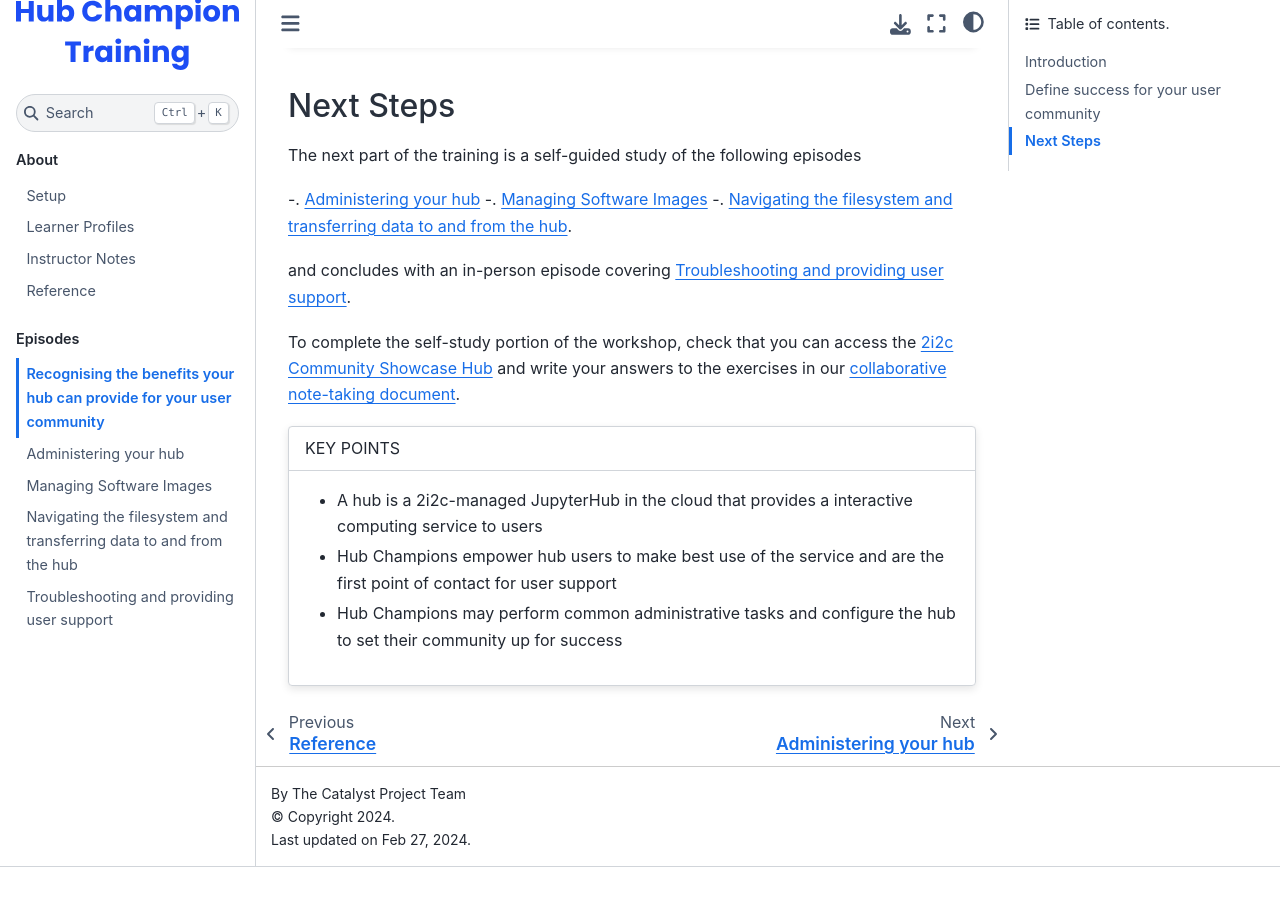
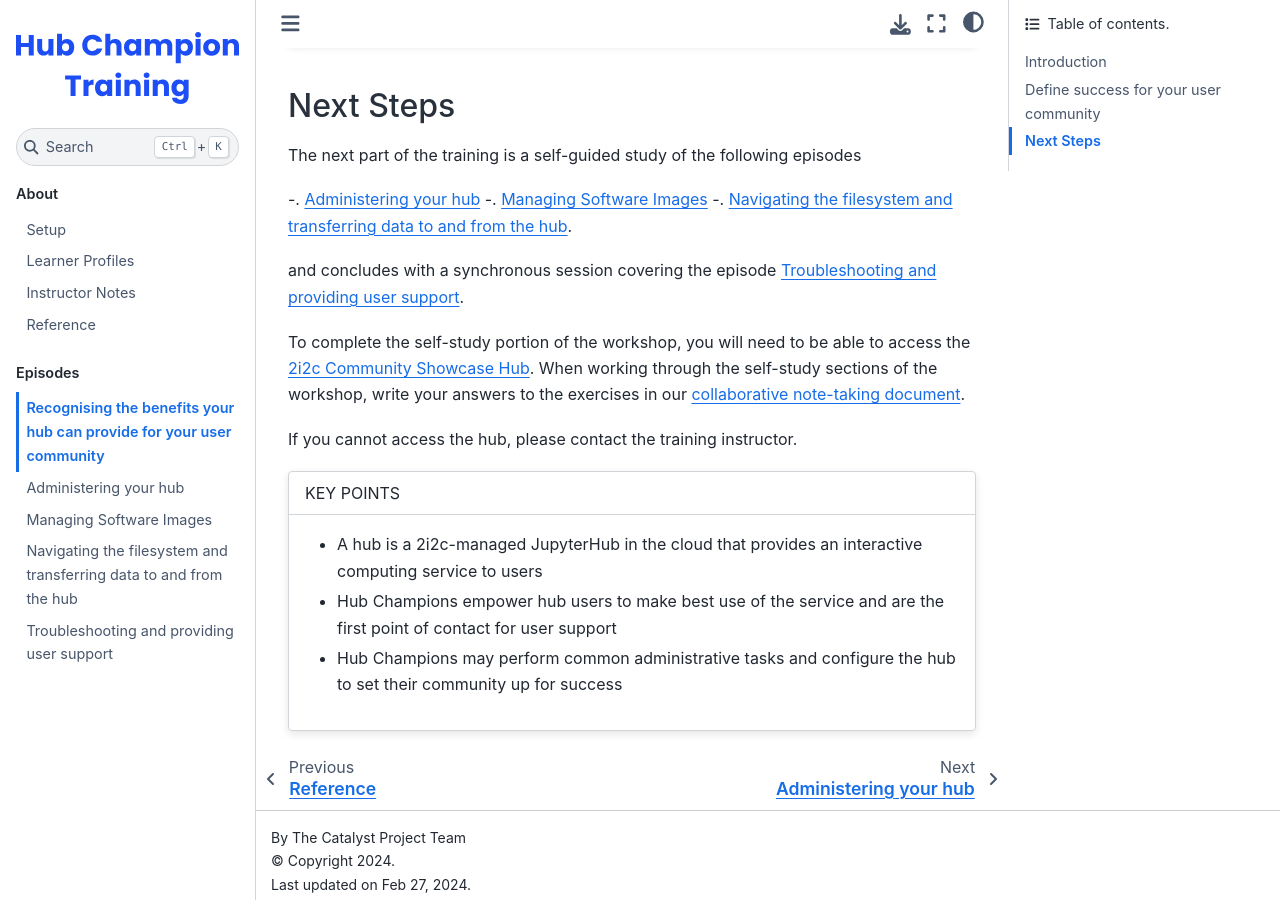
Before and after one commit to czi-catalystproject/hub-champion-training, a Jupyter Book: the page built from episodes/introduction.md, in a window 1280 px wide and 900 px high, scrolled down 6009 px. Built offline with Jupyter Book 1.0.4 settings and Sphinx 7.4.7 and the Sphinx Book theme 1.1.4, drawn with Linux system fonts in a browser that asks for light colours; nearby versions of some CDN libraries; before the commit the page ends 6876 px from its top, so only the background shows below that; some of the changed text lies outside the part shown.

Commit message:
Apply suggestions from code review
Co-authored-by: Toby Hodges <tbyhdgs@gmail.com>

```diff
--- a/episodes/introduction.md
+++ b/episodes/introduction.md
@@ -187,15 +187,19 @@ The next part of the training is a self-guided study of the following episodes
 -. {ref}`episode-images`
 -. {ref}`episode-data`.
 
-and concludes with an in-person episode covering {ref}`episode-troubleshoot`.
+and concludes with a synchronous session covering the episode {ref}`episode-troubleshoot`.
 
-To complete the self-study portion of the workshop, check that you can access the [2i2c Community Showcase Hub](https://showcase.2i2c.cloud) and write your answers to the exercises in our [collaborative note-taking document](#).
+To complete the self-study portion of the workshop, you will need to be able to access the [2i2c Community Showcase Hub](https://showcase.2i2c.cloud). When working through the self-study sections of the workshop, write your answers to the exercises in our [collaborative note-taking document](#).
+
+:::important
+If you cannot access the hub, please contact the training instructor.
+:::
 
 :::{card}
 KEY POINTS
 ^^^
 
-- A hub is a 2i2c-managed JupyterHub in the cloud that provides a interactive computing service to users
+- A hub is a 2i2c-managed JupyterHub in the cloud that provides an interactive computing service to users
 - Hub Champions empower hub users to make best use of the service and are the first point of contact for user support
 - Hub Champions may perform common administrative tasks and configure the hub to set their community up for success
 
```
Also changed, not shown: other parts of episodes/introduction.md (+2 -2 lines).
